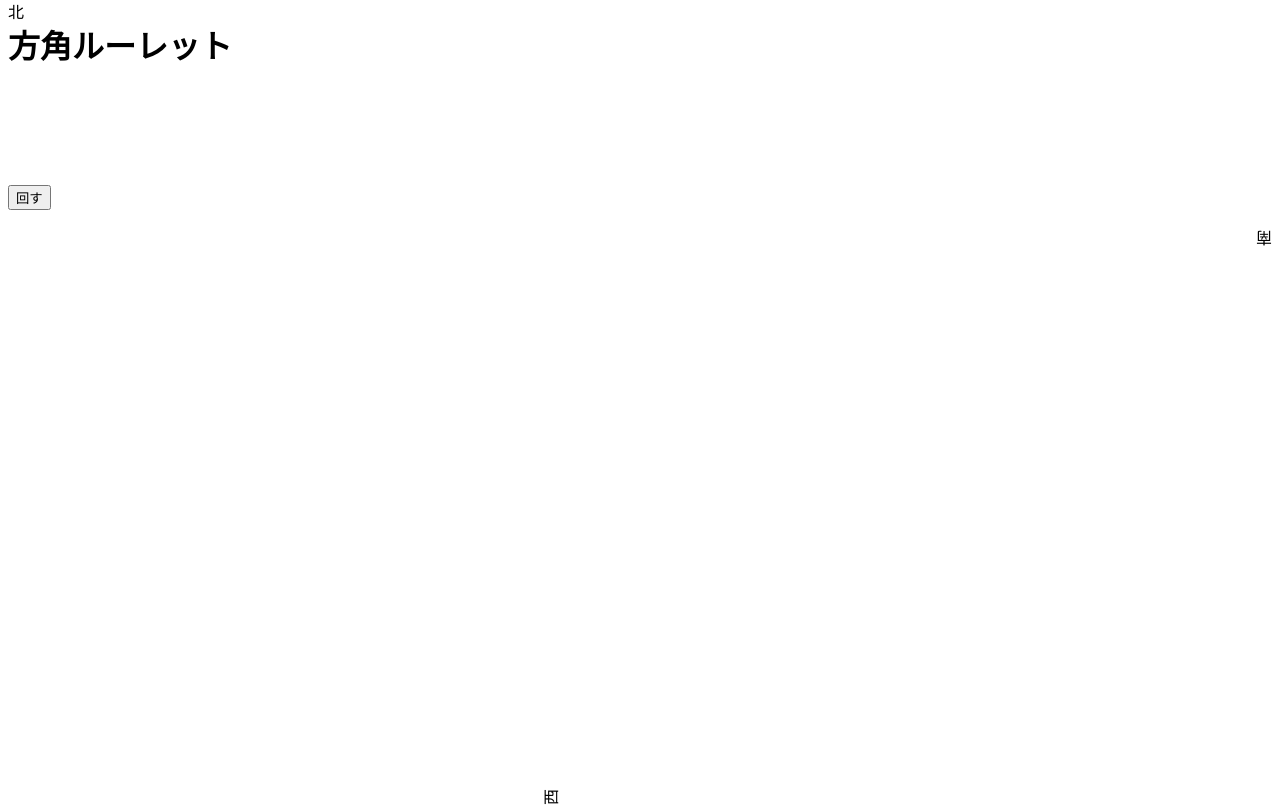
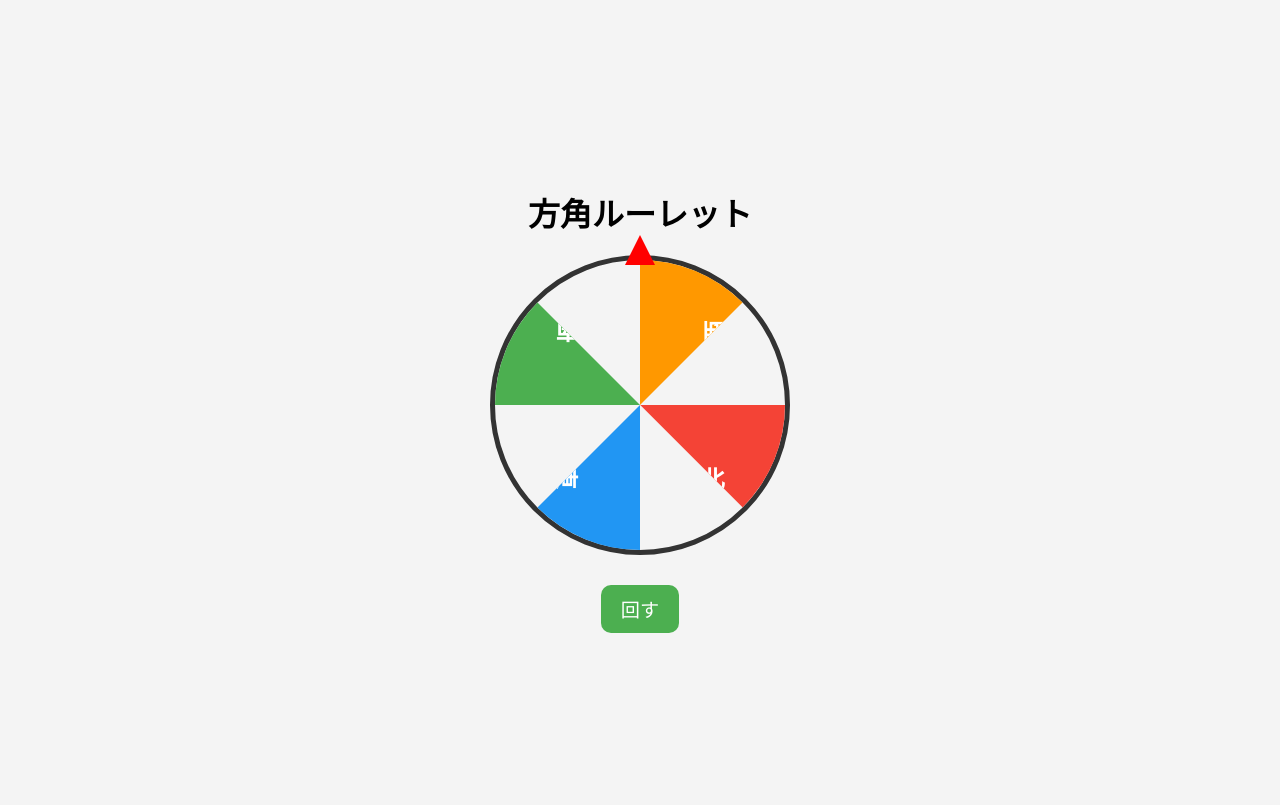
Before and after one commit to w-ryo/roulette, a plain HTML site: page index.html in a window 1280 px wide. Drawn offline with Linux system fonts and the light colour scheme.

Commit message:
Update index.html

```diff
--- a/index.html
+++ b/index.html
@@ -1,54 +1,144 @@
 <!DOCTYPE html>
 <html lang="ja">
 <head>
-  <meta charset="UTF-8" />
-  <meta name="viewport" content="width=device-width, initial-scale=1.0"/>
+  <meta charset="UTF-8">
+  <meta name="viewport" content="width=device-width, initial-scale=1.0">
   <title>方角ルーレット</title>
-  <link rel="manifest" href="manifest.json" />
-  <meta name="theme-color" content="#ffffff"/>
   <style>
-    /* ここは省略、前のCSSと同じです */
+    body {
+      background: #f4f4f4;
+      font-family: sans-serif;
+      display: flex;
+      flex-direction: column;
+      align-items: center;
+      justify-content: center;
+      height: 100vh;
+      margin: 0;
+    }
+
+    h1 {
+      margin-bottom: 20px;
+    }
+
+    .roulette-wrapper {
+      position: relative;
+      width: 300px;
+      height: 300px;
+    }
+
+    .wheel {
+      width: 100%;
+      height: 100%;
+      border-radius: 50%;
+      border: 5px solid #333;
+      box-sizing: border-box;
+      position: relative;
+      overflow: hidden;
+      transition: transform 3s ease-out;
+    }
+
+    .segment {
+      position: absolute;
+      width: 50%;
+      height: 50%;
+      top: 50%;
+      left: 50%;
+      transform-origin: 0% 0%;
+      background: red;
+      clip-path: polygon(0% 0%, 100% 0%, 100% 100%);
+      display: flex;
+      align-items: center;
+      justify-content: center;
+      color: white;
+      font-size: 1.5rem;
+      font-weight: bold;
+    }
+
+    .segment:nth-child(1) {
+      transform: rotate(0deg);
+      background: #f44336;
+    }
+
+    .segment:nth-child(2) {
+      transform: rotate(90deg);
+      background: #2196F3;
+    }
+
+    .segment:nth-child(3) {
+      transform: rotate(180deg);
+      background: #4CAF50;
+    }
+
+    .segment:nth-child(4) {
+      transform: rotate(270deg);
+      background: #FF9800;
+    }
+
+    .pointer {
+      position: absolute;
+      top: -20px;
+      left: 50%;
+      transform: translateX(-50%);
+      width: 0;
+      height: 0;
+      border-left: 15px solid transparent;
+      border-right: 15px solid transparent;
+      border-bottom: 30px solid red;
+      z-index: 10;
+    }
+
+    button {
+      margin-top: 30px;
+      padding: 10px 20px;
+      font-size: 1.2rem;
+      background-color: #4CAF50;
+      color: white;
+      border: none;
+      border-radius: 10px;
+      cursor: pointer;
+    }
+
+    button:hover {
+      background-color: #45a049;
+    }
   </style>
 </head>
 <body>
+
   <h1>方角ルーレット</h1>
-  <div class="pointer"></div>
-  <div class="roulette" id="roulette">
-    <div class="directions" id="directions">
-      <div class="direction" style="transform: rotate(0deg) translateY(-90px);">北</div>
-      <div class="direction" style="transform: rotate(90deg) translateY(-90px);">東</div>
-      <div class="direction" style="transform: rotate(180deg) translateY(-90px);">南</div>
-      <div class="direction" style="transform: rotate(270deg) translateY(-90px);">西</div>
+
+  <div class="roulette-wrapper">
+    <div class="pointer"></div>
+    <div class="wheel" id="wheel">
+      <div class="segment">北</div>
+      <div class="segment">東</div>
+      <div class="segment">南</div>
+      <div class="segment">西</div>
     </div>
   </div>
+
   <button onclick="spin()">回す</button>
 
-  <!-- 音ファイル -->
+  <!-- 音 -->
   <audio id="sound" src="ding.mp3" preload="auto"></audio>
 
   <script>
     let angle = 0;
-    const directions = ["北", "東", "南", "西"];
-    const directionAngles = [0, 90, 180, 270];
+    const sectorAngles = [0, 90, 180, 270]; // 各方角の角度
+    const sound = document.getElementById("sound");
 
     function spin() {
-      const sound = document.getElementById("sound");
       const randomIndex = Math.floor(Math.random() * 4);
       const spins = Math.floor(Math.random() * 3) + 3; // 3〜5周
-      angle += 360 * spins + (360 - directionAngles[randomIndex]);
-      const roulette = document.getElementById("directions");
-      roulette.style.transform = `rotate(${angle}deg)`;
+      angle += 360 * spins + (360 - sectorAngles[randomIndex]);
+
+      const wheel = document.getElementById("wheel");
+      wheel.style.transform = `rotate(${angle}deg)`;
 
       setTimeout(() => {
         sound.currentTime = 0;
         sound.play();
-      }, 3000); // 回転アニメ後に音を鳴らす（3秒）
-    }
-
-    // PWA登録
-    if ('serviceWorker' in navigator) {
-      navigator.serviceWorker.register('service-worker.js')
-        .then(reg => console.log('Service Worker registered:', reg));
+      }, 3000); // 回転後に音
     }
   </script>
 </body>
```
